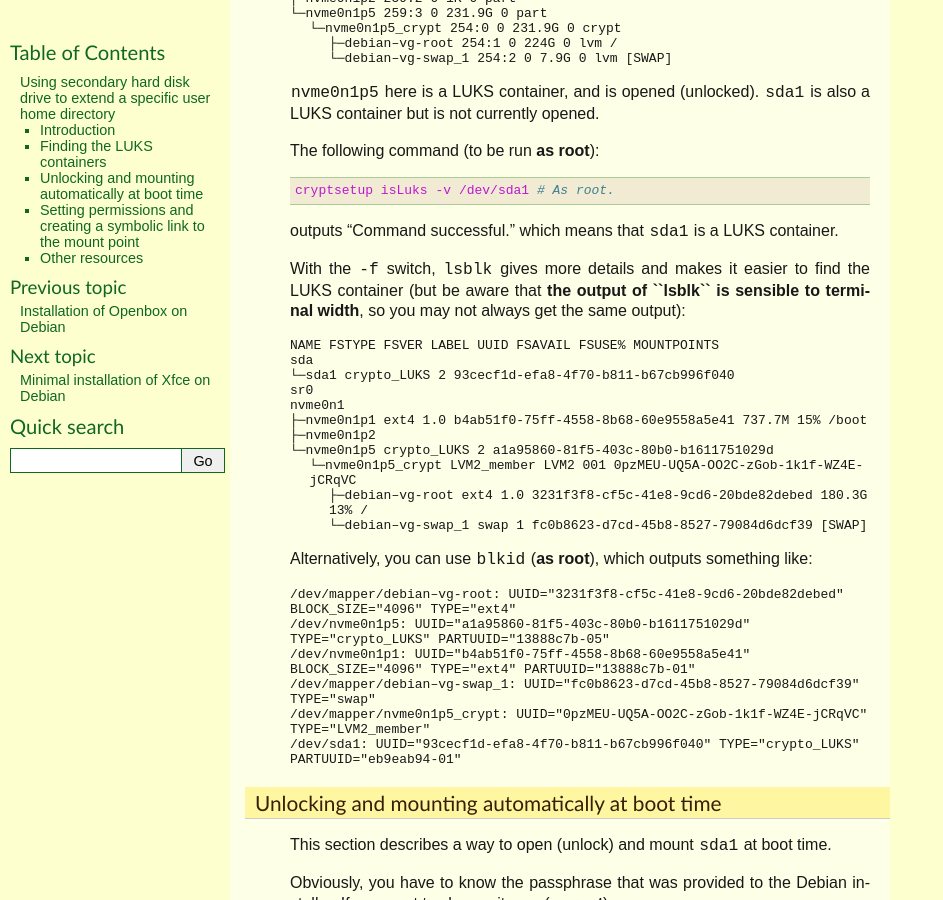
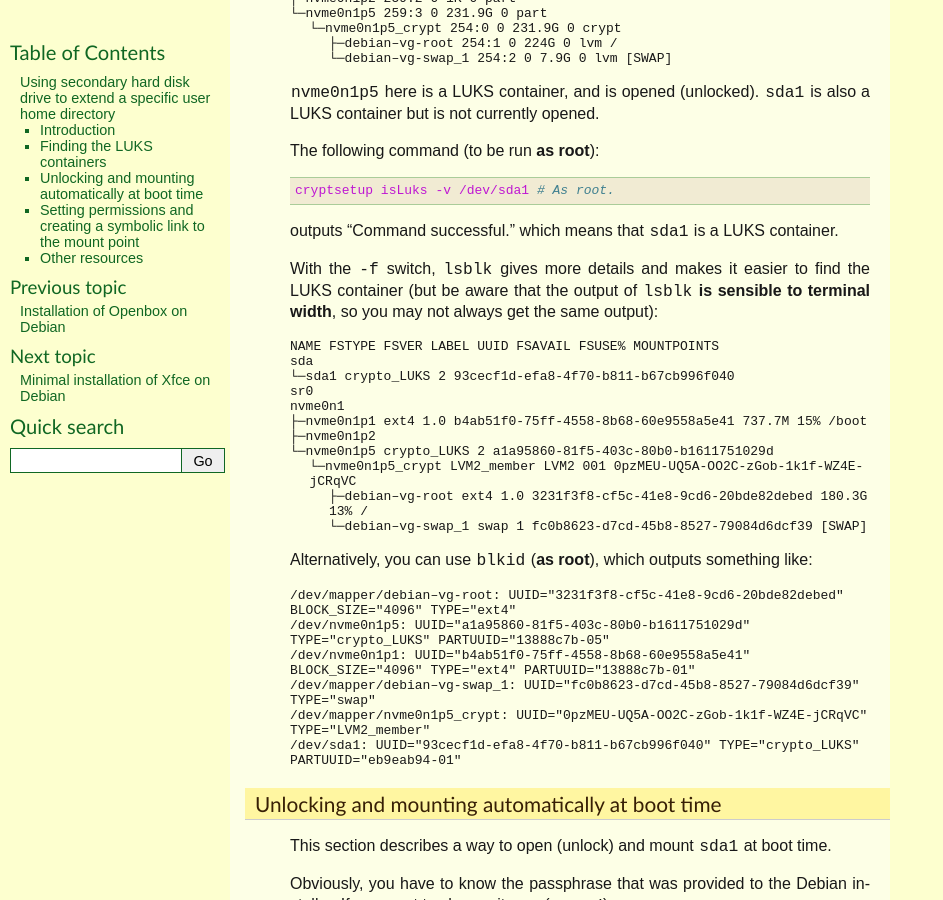
Before and after one commit to thierr26/thierr26_personal_notes_sphinx_sources, a Sphinx documentation site: the page built from source/secondary_hdd_as_user_home_dir_extension.rst, in a window 1280 px wide and 900 px high, scrolled down 840 px. Shown: the whole window, without its empty margins (0-943 px from the left). Built offline with Sphinx 7.4.7, drawn with Linux system fonts in a browser that asks for light colours.

Commit message:
Fix a minor presentational issue

```diff
--- a/source/secondary_hdd_as_user_home_dir_extension.rst
+++ b/source/secondary_hdd_as_user_home_dir_extension.rst
@@ -62,7 +62,7 @@ The following command (to be run **as root**)::
 outputs "Command successful." which means that ``sda1`` is a LUKS container.
 
 With the ``-f`` switch, ``lsblk`` gives more details and makes it easier to
-find the LUKS container (but be aware that **the output of ``lsblk`` is
+find the LUKS container (but be aware that the output of ``lsblk`` **is
 sensible to terminal width**, so you may not always get the same output):
 
 | NAME                    FSTYPE      FSVER    LABEL UUID                                   FSAVAIL FSUSE% MOUNTPOINTS
```
